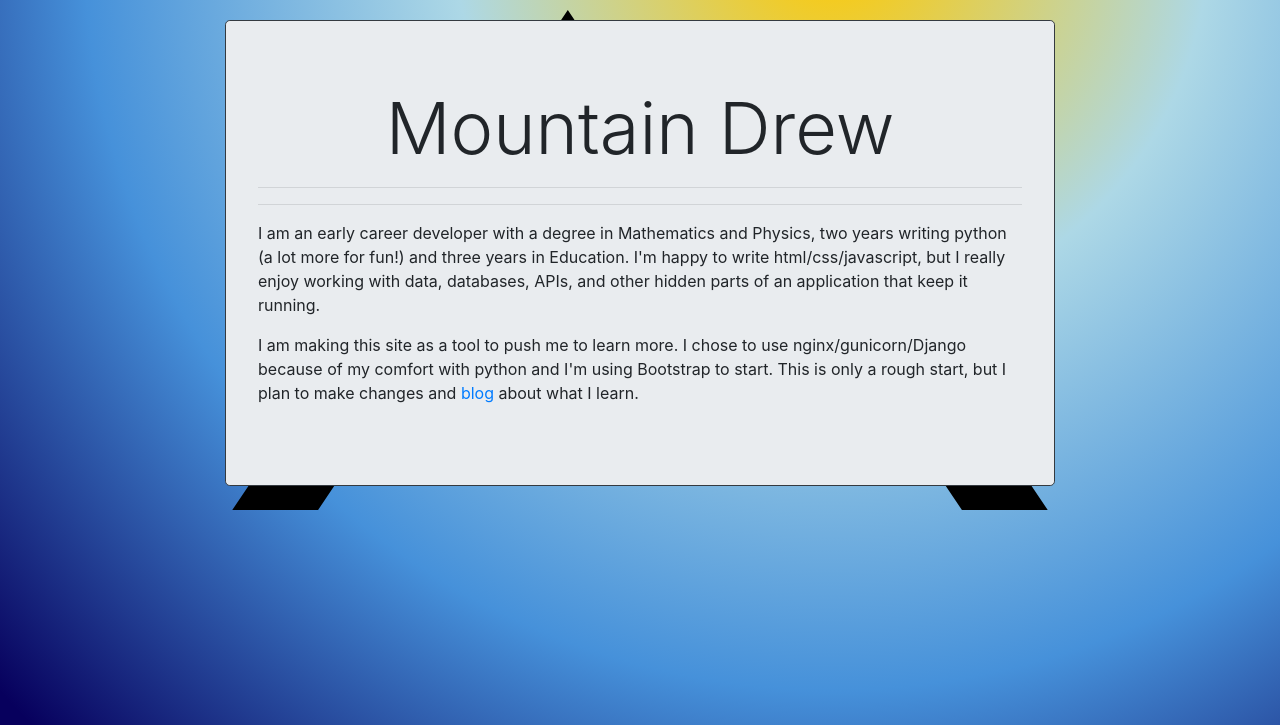
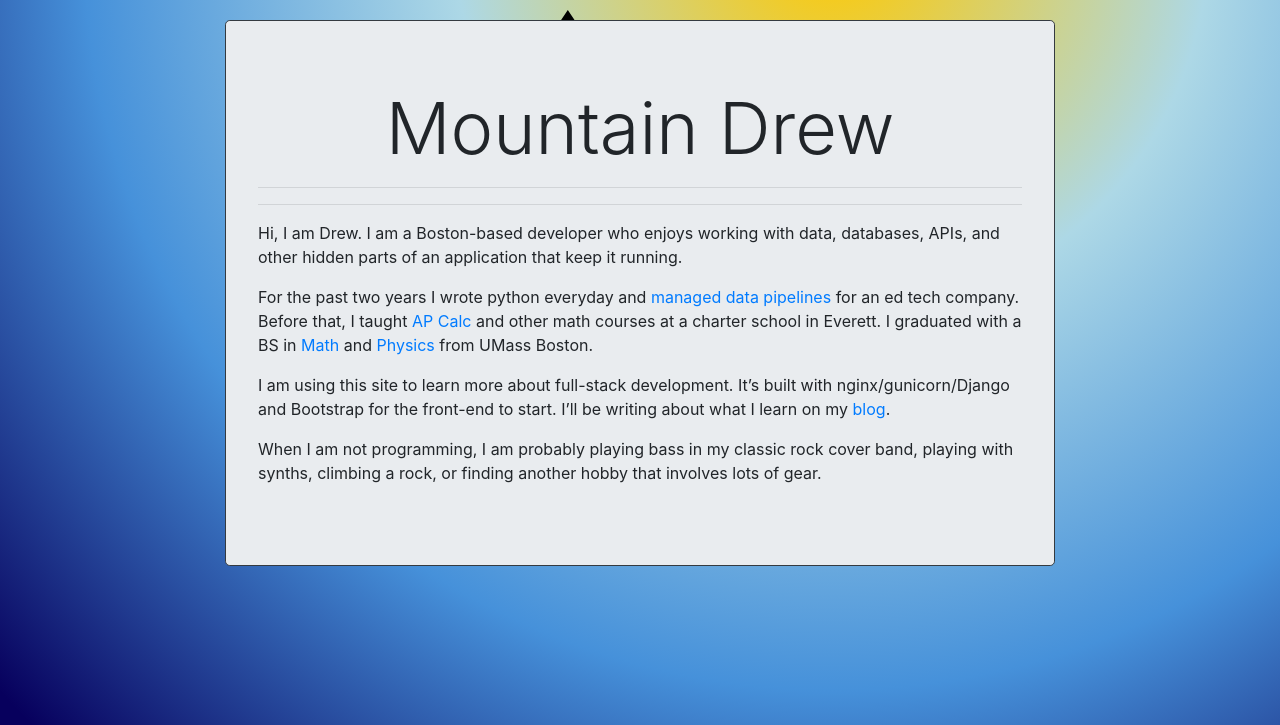
Before and after one commit to aduncan314/mountaindrew, a Django app: page / in a window 1280 px wide. Shown: the part 58-783 px from the top of the page. Run offline with Django 3.2, Linux system fonts and the light colour scheme; parts of the project's set-up code (start-up, migrations or seed data) failed here and were passed over; some libraries are stand-ins or nearby versions.

Commit message:
rewrite landing

```diff
--- a/templates/landing/index.html
+++ b/templates/landing/index.html
@@ -6,13 +6,24 @@
         <h1 class="display-3 text-center">Mountain Drew</h1>
         <hr>
         <hr>
-        <p>I am an early career developer with a degree in Mathematics and Physics, two years writing python (a
-            lot more for fun!) and three years in Education. I'm happy to write html/css/javascript, but I really enjoy
-            working with data, databases, APIs, and other hidden parts of an application that keep it running.</p>
-        <p>I am making this site as a tool to push me to learn more. I chose to use nginx/gunicorn/Django because of my
-            comfort with python and I'm using Bootstrap to start. This is only a rough start, but I plan to make changes
-            and <a href="{% url 'blog:Blog' %}">blog</a> about what I learn.</p>
+        <p>Hi, I am Drew. I am a Boston-based developer who enjoys working with data, databases, APIs, and other hidden
+            parts of an application that keep it running.</p>
+        <p>For the past two years I wrote python everyday and <a href="https://xkcd.com/2054/">managed data
+            pipelines</a> for an ed tech company. Before that, I taught <a href="https://xkcd.com/2117/">AP Calc</a> and
+            other math courses at a charter school in Everett. I graduated with a BS in <a
+                    href="https://xkcd.com/410/">Math</a> and <a href="https://xkcd.com/1240/">Physics</a> from UMass
+            Boston.</p>
+        <p>I am using this site to learn more about full-stack development. It’s built with nginx/gunicorn/Django and
+            Bootstrap for the front-end to start. I’ll be writing about what I learn on my <a
+                    href="{% url 'blog:Blog' %}">blog</a>.</p>
+        <p>When I am not programming, I am probably playing bass in my classic rock cover band, playing with synths,
+            climbing a rock, or <span data-toggle="tooltip"
+                    title="This is my wife's commentary">finding another hobby that involves lots of gear.</span>
+        </p>
     </div>
+    <script>$(function () {
+        $('[data-toggle="tooltip"]').tooltip()
+    })</script>
 
 
 {% endblock %}
```
